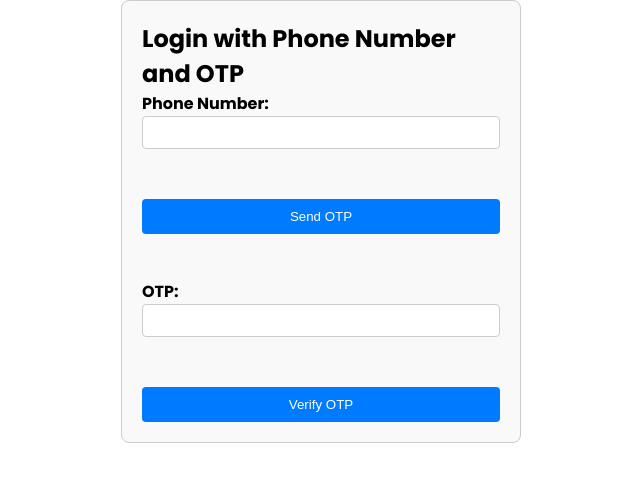
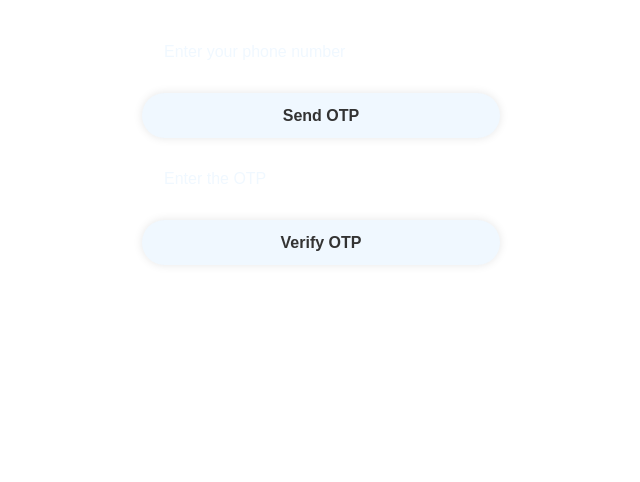
Before and after one commit to Harikrishna2309/Project-ExpensesTracker, a React (Create React App) app in the folder frontend/: page /Otplogin in a window 1280 px wide. Shown: the top 482 px of the page, without its empty margins (319-959 px from the left). Built offline with nearby package versions, Linux system fonts and the light colour scheme.

Commit message:
otp login updated

```diff
--- a/frontend/public/index.html
+++ b/frontend/public/index.html
@@ -24,7 +24,7 @@
       work correctly both with client-side routing and a non-root public URL.
       Learn how to configure a non-root public URL by running `npm run build`.
     -->
-    <title>React App</title>
+    <title>Expenses Tracker</title>
   </head>
   <body>
     <noscript>You need to enable JavaScript to run this app.</noscript>
--- a/frontend/src/App.js
+++ b/frontend/src/App.js
@@ -14,8 +14,8 @@ function App() {
           <Route path='/Register'element={<Register/>}/>
           <Route path='/Otplogin'element={<Otplogin/>}/>
           <Route path='/home'element={<Home/>}/>
-          <Route path="/expenses/:userId" element={<ExpenseList/>} />
-          <Route path="/add-expense/:userId" element={<AddExpense/>} />
+          <Route path="/expenses/:userId/:userName" element={<ExpenseList/>} />
+          <Route path="/add-expense/:userId/:userName" element={<AddExpense/>} />
       </Routes>
 
       </div>
--- a/frontend/src/Components/AddExpense.css
+++ b/frontend/src/Components/AddExpense.css
@@ -1,4 +1,15 @@
 /* AddExpense.css */
+
+
+.addexpense_full{
+  background:url("./images/money.jpg")no-repeat;
+  background-size: cover;
+  background-position: center;
+}
+.link_box {
+  margin-left: auto;
+  size: 10px;
+}
 
 .add-expense-container {
     max-width: 400px;
@@ -7,6 +18,8 @@
     border: 1px solid #ccc;
     border-radius: 5px;
     background-color: #f9f9f9;
+    background:transparent;
+    backdrop-filter: blur(60px);
   }
 
   .form-group {
--- a/frontend/src/Components/AddExpense.js
+++ b/frontend/src/Components/AddExpense.js
@@ -2,10 +2,10 @@
 import React, { useState,useEffect} from 'react';
 import './AddExpense.css';
 import axios from 'axios';
-import { useParams } from 'react-router-dom';
+import { useParams,Link } from 'react-router-dom';
 
 const AddExpense = () => {
-  const { userId } = useParams();
+  const { userId ,userName} = useParams();
   console.log("id= "+userId)
   const [options, setOptions]=useState([])
   const [transactionType, setTransactionType] = useState('');
@@ -15,7 +15,6 @@ const AddExpense = () => {
   const [date, setDate]=useState('');
   const [time,setTime]=useState('')
   const [description,setDesription]=useState('')
-
 
 
     const fetchData = async () => {
@@ -90,7 +89,11 @@ const handleCategoryChange = async (e) => {
   };
 
   return (
-    <div className="add-expense-container">
+    <div className='addexpense_full'>
+      <header className="header">
+        <h1>Expenses Tracker</h1>
+      </header>
+      <div className="add-expense-container">
       <h2 style={{textAlign:'center'}}>New Transaction</h2>
       <form onSubmit={handleSubmit}>
         <div className="form-group">
@@ -136,7 +139,23 @@ const handleCategoryChange = async (e) => {
         </div>
         <button type="submit">Submit</button>
       </form>
+      <div className='link_box'>
+       <Link to={`/expenses/${userId}/${userName}`}className="link">View Expenses</Link>
+       </div>
     </div>
+
+    <footer className="footer">
+          <div>
+            <p>© 2024 Expenses Tracker</p>
+            <p>All rights reserved</p>
+          </div>
+          <div className="social-icons">
+            <a href="#facebook">Facebook</a>
+            <a href="#twitter">Twitter</a>
+            <a href="#instagram">Instagram</a>
+          </div>
+      </footer>
+  </div>
   );
 };
 
--- a/frontend/src/Components/ExpensesList.css
+++ b/frontend/src/Components/ExpensesList.css
@@ -1,4 +1,10 @@
 /* Style for the expense-container */
+
+
+.header-actions {
+  margin-left: auto;
+  size: 10px;
+}
 .expense-container {
   display: flex;
   flex-direction: column;
--- a/frontend/src/Components/Home.css
+++ b/frontend/src/Components/Home.css
@@ -1,6 +1,6 @@
 
 .header {
-  background-color: #333;
+  background-color:  #d1c5cb;
   color: #fff;
   padding: 20px;
   text-align: center;
@@ -10,7 +10,12 @@
   margin: 0;
 }
 
+.full_home{
 
+    background:url("./images/money.jpg")no-repeat;
+    background-size: cover;
+    background-position: center;
+}
 
 .home-container {
     max-width: 800px;
@@ -21,8 +26,10 @@
     text-align: center;
     border: 1px solid #ccc;
     border-radius: 8px;
-    background-color: #f9f9f9;
+    background:transparent;
     box-shadow: 0 4px 8px rgba(0, 0, 0, 0.1);
+    backdrop-filter: blur(30px);
+
   }
 
   .home-container h1 {
@@ -61,12 +68,10 @@
 
   /* Footer Styles */
   .footer {
-    background-color: #222;
+    background-color: #d1c5cb;
     color: #fff;
     padding: 30px 20px;
     text-align: center;
-    position: absolute;
-    bottom: 0;
     width: 100%;
   }
 
--- a/frontend/src/Components/Home.js
+++ b/frontend/src/Components/Home.js
@@ -11,7 +11,7 @@ function Home() {
   const userInfo = userData?.result[0];
 
   return (
-    <div>
+    <div className='full_home'>
        <header className="header">
         <h1>Expenses Tracker</h1>
        </header>
@@ -21,18 +21,16 @@ function Home() {
            <h2>WELCOME :{userInfo.name}</h2>
            {/* <p>Name: {userInfo.name}</p> */}
            <p>Phone: {userInfo.phone}</p>
-          <p>id:{userInfo.id}</p>
-          {/* Display other user data properties as needed */}
 
-          <Link to={`/expenses/${userInfo.id}`}className="link">View Expenses</Link>
+
+          <Link to={`/expenses/${userInfo.id}/${userInfo.name}`}className="link">View Expenses</Link>
           {/* <button className='link'>Add Expense</button> */}
-          <Link to={`/add-expense/${userInfo.id}`} className="link">Add Expense</Link>
+          <Link to={`/add-expense/${userInfo.id}/${userInfo.name}`} className="link">Add Expense</Link>
         </div>
       )}
 
     </div>
     <footer className="footer">
-        <div className="footer-content">
           <div>
             <p>© 2024 Expenses Tracker</p>
             <p>All rights reserved</p>
@@ -42,7 +40,6 @@ function Home() {
             <a href="#twitter">Twitter</a>
             <a href="#instagram">Instagram</a>
           </div>
-        </div>
       </footer>
     </div>
   );
--- a/frontend/src/Components/Login.js
+++ b/frontend/src/Components/Login.js
@@ -4,13 +4,14 @@ import { FaPhoneFlip } from "react-icons/fa6";
 import { FaLock } from "react-icons/fa";
 import "../Components/Login.css"
 import axios from 'axios';
-//import Home from "./Home";
-
+import Otplogin from"./Otplogin"
 
 const Login=()=>{
   //const [userData, setUserData] = useState('');
   const [phoneNumber, setPhoneNumber] = useState('');
   const [password, setPassword] = useState('');
+  const [showOtpLogin, setShowOtpLogin] = useState(false);
+
   const navigate=useNavigate();
 
 
@@ -45,12 +46,15 @@ const Login=()=>{
     }
   };
 
-  const Otpsubmit=()=>{
-    navigate('/Otplogin')
-  }
+  const Otpsubmit = () => {
+    setShowOtpLogin(true);
+  };
   return(
     <div className="loginform">
     <div className="wrapper">
+    {showOtpLogin ? (
+          <Otplogin />
+        ) : (
       <form >
         <h1>Login</h1>
         <div className="input-box">
@@ -70,7 +74,10 @@ const Login=()=>{
           <p>Don't have  an account?<Link to="/Register">Register</Link></p>
         </div>
         <button type="submit" onClick={Otpsubmit}>Login with OTP</button>
+        {showOtpLogin ? <Otplogin /> : null}
+
       </form>
+      )}
     </div>
     </div>
   )
--- a/frontend/src/Components/Otplogin.css
+++ b/frontend/src/Components/Otplogin.css
@@ -3,9 +3,10 @@
     max-width: 400px;
     margin: 0 auto;
     padding: 20px;
-    border: 1px solid #ccc;
+    border: 1px solid transparent;
     border-radius: 8px;
-    background-color: #f9f9f9;
+    background: transparent;
+
   }
 
   /* Style for the form */
@@ -20,28 +21,36 @@
     font-weight: bold;
   }
 
+
   /* Style for inputs */
   .phone-auth-form input[type="text"] {
-    width: 100%;
-    padding: 8px;
-    border-radius: 4px;
-    border: 1px solid #ccc;
-    box-sizing: border-box;
+    width:100%;
+    height: 100%;
+    background: transparent;
+    border: 2px solid rgba(255,255,255,.2);
+    outline: none;
+    border-radius: 40px;
+    font-size: 16px;
+    color: aliceblue;
+    padding: 20px 45px 20px 20px;
   }
 
   /* Style for buttons */
   .phone-auth-form button {
-    padding: 10px 20px;
+    width: 100%;
+    height: 45px;
+    background: aliceblue;
     border: none;
-    border-radius: 4px;
-    background-color: #007bff;
-    color: white;
+    border-radius: 40px;
+    box-shadow: 0 0 10px rgba(0,0,0,.1);
     cursor: pointer;
-    transition: background-color 0.3s ease;
+    font-size: 16px;
+    color: #333;
+    font-weight: 700;
   }
 
   .phone-auth-form button:hover {
-    background-color: #0056b3;
+    background-color: #20cf43;
   }
 
   /* Style for alert messages */
--- a/frontend/src/Components/Otplogin.js
+++ b/frontend/src/Components/Otplogin.js
@@ -4,6 +4,8 @@ import 'firebase/compat/auth'; // Import the authentication module
 import './Otplogin.css';
 import axios from 'axios';
 import {useNavigate} from 'react-router-dom'
+import { FaPhoneFlip } from "react-icons/fa6";
+
 
 // Your Firebase configuration
 const firebaseConfig = {
@@ -28,7 +30,7 @@ const PhoneOTPSignIn = () => {
   const handleSendOTP = async () => {
     try {
       const appVerifier = new firebase.auth.RecaptchaVerifier('recaptcha-container');
-      const phoneNumberWithCountryCode = `+91${phoneNumber}`; // Ensure correct country code
+      const phoneNumberWithCountryCode = `+91${phoneNumber}`;
 
       const confirmation = await firebase
         .auth()
@@ -36,6 +38,7 @@ const PhoneOTPSignIn = () => {
 
       setConfirmationResult(confirmation);
       alert('OTP sent successfully!');
+      appVerifier.clear();
     } catch (error) {
       console.error('Error sending OTP:', error);
       alert('Failed to send OTP. Please try again.');
@@ -70,31 +73,21 @@ const PhoneOTPSignIn = () => {
     }
   };
 
+
   return (
     <div className="phone-auth-container">
-      <h2>Login with Phone Number and OTP</h2>
+      {/* <h2>Login with Phone Number and OTP</h2> */}
       <div id="recaptcha-container"></div>
       <form className="phone-auth-form" onSubmit={(e) => e.preventDefault()}>
-        <label>
-          Phone Number:
-          <input
-            type="text"
-            value={phoneNumber}
-            onChange={(e) => setPhoneNumber(e.target.value)}
-          />
-        </label>
-        <br />
+      <div className="input-box">
+          <input type="phone"placeholder="Enter your phone number"required value={phoneNumber}onChange={(e) => setPhoneNumber(e.target.value)}/>
+          <FaPhoneFlip className="icon" />
+        </div>
+
         <button onClick={handleSendOTP}>Send OTP</button>
-        <br />
-        <label>
-          OTP:
-          <input
-            type="text"
-            value={verificationCode}
-            onChange={(e) => setVerificationCode(e.target.value)}
-          />
-        </label>
-        <br />
+        <div className="input-box">
+          <input type="text"placeholder="Enter the OTP" value={verificationCode}onChange={(e) => setVerificationCode(e.target.value)}/>
+        </div>
         <button onClick={handleVerifyOTP}>Verify OTP</button>
       </form>
     </div>
```
Also changed, not shown: frontend/src/Components/ExpenseList.js (+28 -7 lines), frontend/src/Components/Register.js (+15 -36 lines). Lines whose indentation alone changed are shown as unchanged.
